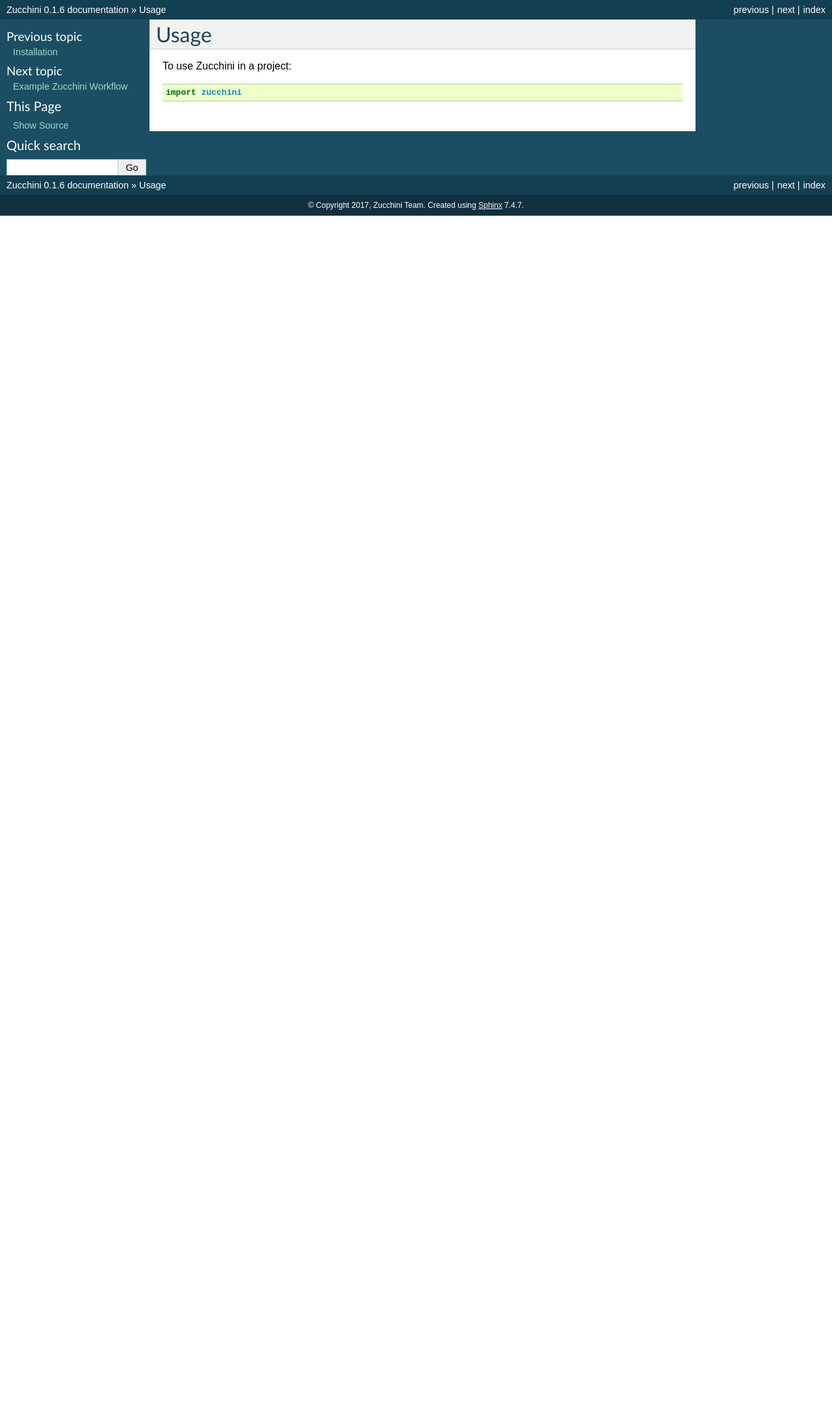
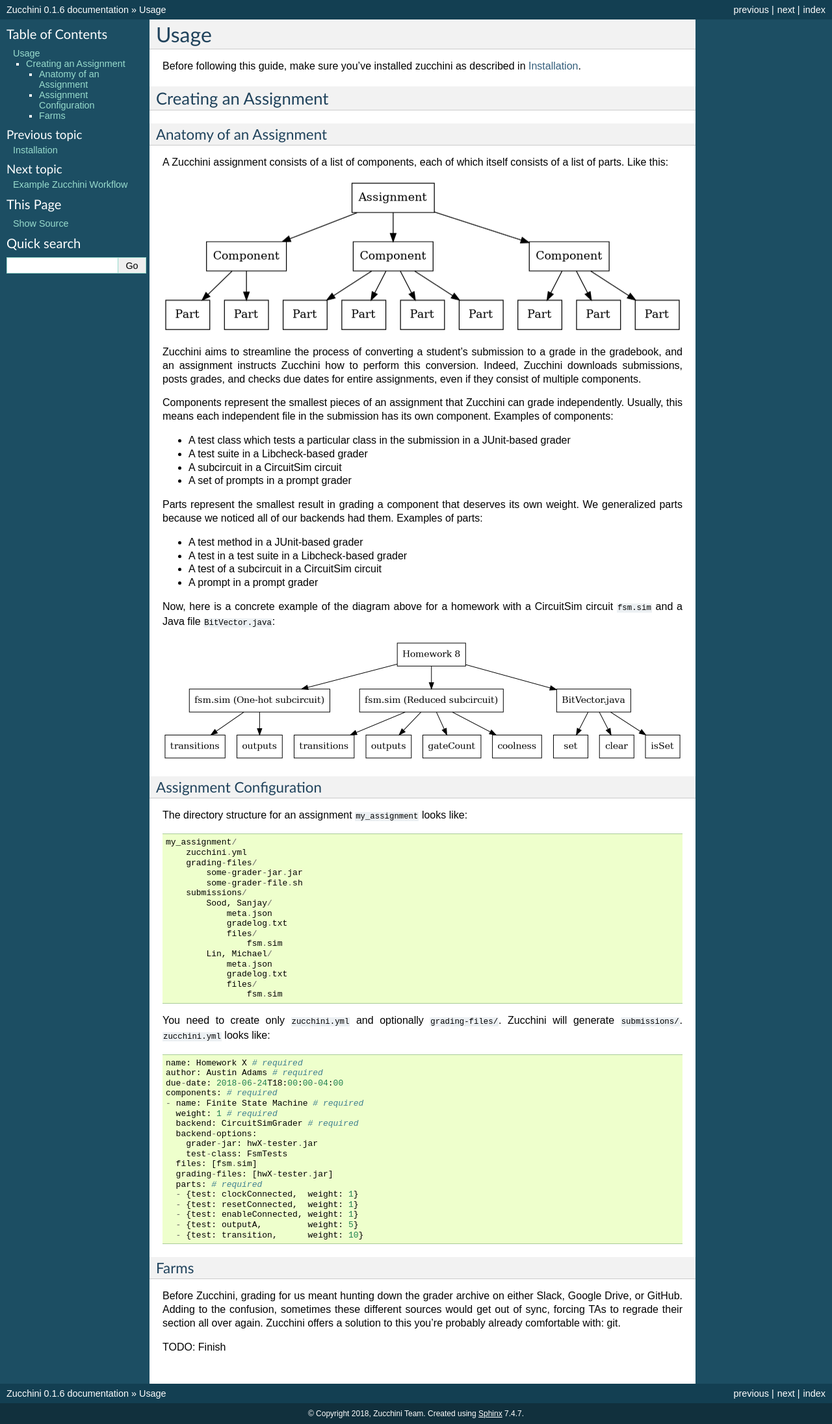
Before and after one commit to zucchini/zucchini, a Sphinx documentation site: the page built from docs/usage.rst, in a window 1280 px wide. Shown: the whole page at 65% size. Built offline with Sphinx 7.4.7, drawn with Linux system fonts in a browser that asks for light colours; pages that are not in the unit, such as notebooks, are missing from menus; before the commit the page ends 900 px from its top, so only the background shows below that.

Commit message:
Start on Usage guide

```diff
--- a/docs/conf.py
+++ b/docs/conf.py
@@ -40,7 +40,7 @@
 
 # Add any Sphinx extension module names here, as strings. They can be
 # extensions coming with Sphinx (named 'sphinx.ext.*') or your custom ones.
-extensions = ['sphinx.ext.autodoc', 'sphinx.ext.viewcode']
+extensions = ['sphinx.ext.autodoc', 'sphinx.ext.viewcode', 'sphinx.ext.graphviz']
 
 # Add any paths that contain templates here, relative to this directory.
 templates_path = ['_templates']
@@ -56,7 +56,7 @@
 
 # General information about the project.
 project = u'Zucchini'
-copyright = u"2017, Zucchini Team"
+copyright = u"2018, Zucchini Team"
 
 # The version info for the project you're documenting, acts as replacement
 # for |version| and |release|, also used in various other places throughout
--- a/docs/usage.rst
+++ b/docs/usage.rst
@@ -2,6 +2,177 @@
 Usage
 =====
 
-To use Zucchini in a project::
+Before following this guide, make sure you've installed zucchini as
+described in :doc:`installation`.
 
-    import zucchini
+----------------------
+Creating an Assignment
+----------------------
+
+^^^^^^^^^^^^^^^^^^^^^^^^
+Anatomy of an Assignment
+^^^^^^^^^^^^^^^^^^^^^^^^
+
+A Zucchini assignment consists of a list of components, each of which
+itself consists of a list of parts. Like this:
+
+.. graphviz::
+
+   digraph {
+    size="8,8"
+    dpi=200
+
+    a  [shape=box, label="Assignment"]
+    c1 [shape=box, label="Component"]
+    c2 [shape=box, label="Component"]
+    c3 [shape=box, label="Component"]
+    p1 [shape=box, label="Part"]
+    p2 [shape=box, label="Part"]
+    p3 [shape=box, label="Part"]
+    p4 [shape=box, label="Part"]
+    p5 [shape=box, label="Part"]
+    p6 [shape=box, label="Part"]
+    p7 [shape=box, label="Part"]
+    p8 [shape=box, label="Part"]
+    p9 [shape=box, label="Part"]
+
+    a  -> c1
+    c1 -> p1
+    c1 -> p2
+
+    a  -> c2
+    c2 -> p3
+    c2 -> p4
+    c2 -> p5
+    c2 -> p6
+
+    a  -> c3
+    c3 -> p7
+    c3 -> p8
+    c3 -> p9
+   }
+
+Zucchini aims to streamline the process of converting a student's
+submission to a grade in the gradebook, and an assignment instructs
+Zucchini how to perform this conversion. Indeed, Zucchini downloads
+submissions, posts grades, and checks due dates for entire assignments,
+even if they consist of multiple components.
+
+Components represent the smallest pieces of an assignment that Zucchini
+can grade independently. Usually, this means each independent file in
+the submission has its own component. Examples of components:
+
+* A test class which tests a particular class in the submission in a
+  JUnit-based grader
+* A test suite in a Libcheck-based grader
+* A subcircuit in a CircuitSim circuit
+* A set of prompts in a prompt grader
+
+Parts represent the smallest result in grading a component that deserves
+its own weight. We generalized parts because we noticed all of our
+backends had them. Examples of parts:
+
+* A test method in a JUnit-based grader
+* A test in a test suite in a Libcheck-based grader
+* A test of a subcircuit in a CircuitSim circuit
+* A prompt in a prompt grader
+
+Now, here is a concrete example of the diagram above for a homework with
+a CircuitSim circuit ``fsm.sim`` and a Java file ``BitVector.java``:
+
+.. graphviz::
+
+   digraph {
+    size="8,8"
+    dpi=200
+
+    a  [shape=box, label="Homework 8"]
+
+    c1 [shape=box, label="fsm.sim (One-hot subcircuit)"]
+    p1 [shape=box, label="transitions"]
+    p2 [shape=box, label="outputs"]
+
+    c2 [shape=box, label="fsm.sim (Reduced subcircuit)"]
+    p3 [shape=box, label="transitions"]
+    p4 [shape=box, label="outputs"]
+    p5 [shape=box, label="gateCount"]
+    p6 [shape=box, label="coolness"]
+
+    c3 [shape=box, label="BitVector.java"]
+    p7 [shape=box, label="set"]
+    p8 [shape=box, label="clear"]
+    p9 [shape=box, label="isSet"]
+
+    a  -> c1
+    c1 -> p1
+    c1 -> p2
+
+    a  -> c2
+    c2 -> p3
+    c2 -> p4
+    c2 -> p5
+    c2 -> p6
+
+    a  -> c3
+    c3 -> p7
+    c3 -> p8
+    c3 -> p9
+   }
+
+^^^^^^^^^^^^^^^^^^^^^^^^
+Assignment Configuration
+^^^^^^^^^^^^^^^^^^^^^^^^
+
+The directory structure for an assignment ``my_assignment`` looks like::
+
+   my_assignment/
+       zucchini.yml
+       grading-files/
+           some-grader-jar.jar
+           some-grader-file.sh
+       submissions/
+           Sood, Sanjay/
+               meta.json
+               gradelog.txt
+               files/
+                   fsm.sim
+           Lin, Michael/
+               meta.json
+               gradelog.txt
+               files/
+                   fsm.sim
+
+You need to create only ``zucchini.yml`` and optionally
+``grading-files/``. Zucchini will generate ``submissions/``.
+``zucchini.yml`` looks like::
+
+   name: Homework X # required
+   author: Austin Adams # required
+   due-date: 2018-06-24T18:00:00-04:00
+   components: # required
+   - name: Finite State Machine # required
+     weight: 1 # required
+     backend: CircuitSimGrader # required
+     backend-options:
+       grader-jar: hwX-tester.jar
+       test-class: FsmTests
+     files: [fsm.sim]
+     grading-files: [hwX-tester.jar]
+     parts: # required
+     - {test: clockConnected,  weight: 1}
+     - {test: resetConnected,  weight: 1}
+     - {test: enableConnected, weight: 1}
+     - {test: outputA,         weight: 5}
+     - {test: transition,      weight: 10}
+
+^^^^^
+Farms
+^^^^^
+
+Before Zucchini, grading for us meant hunting down the grader archive on
+either Slack, Google Drive, or GitHub. Adding to the confusion,
+sometimes these different sources would get out of sync, forcing TAs to
+regrade their section all over again. Zucchini offers a solution to this
+you're probably already comfortable with: git.
+
+TODO: Finish
```
